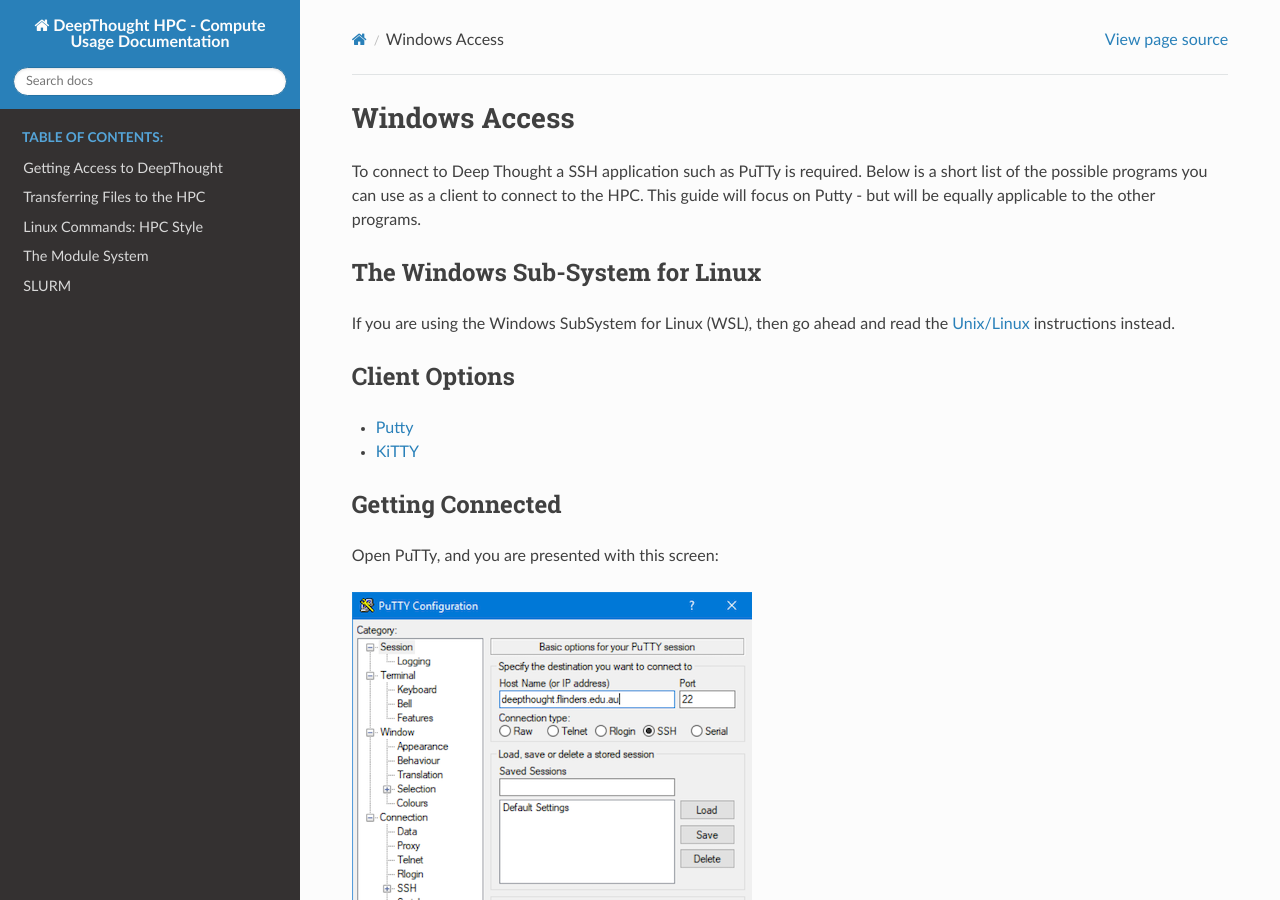
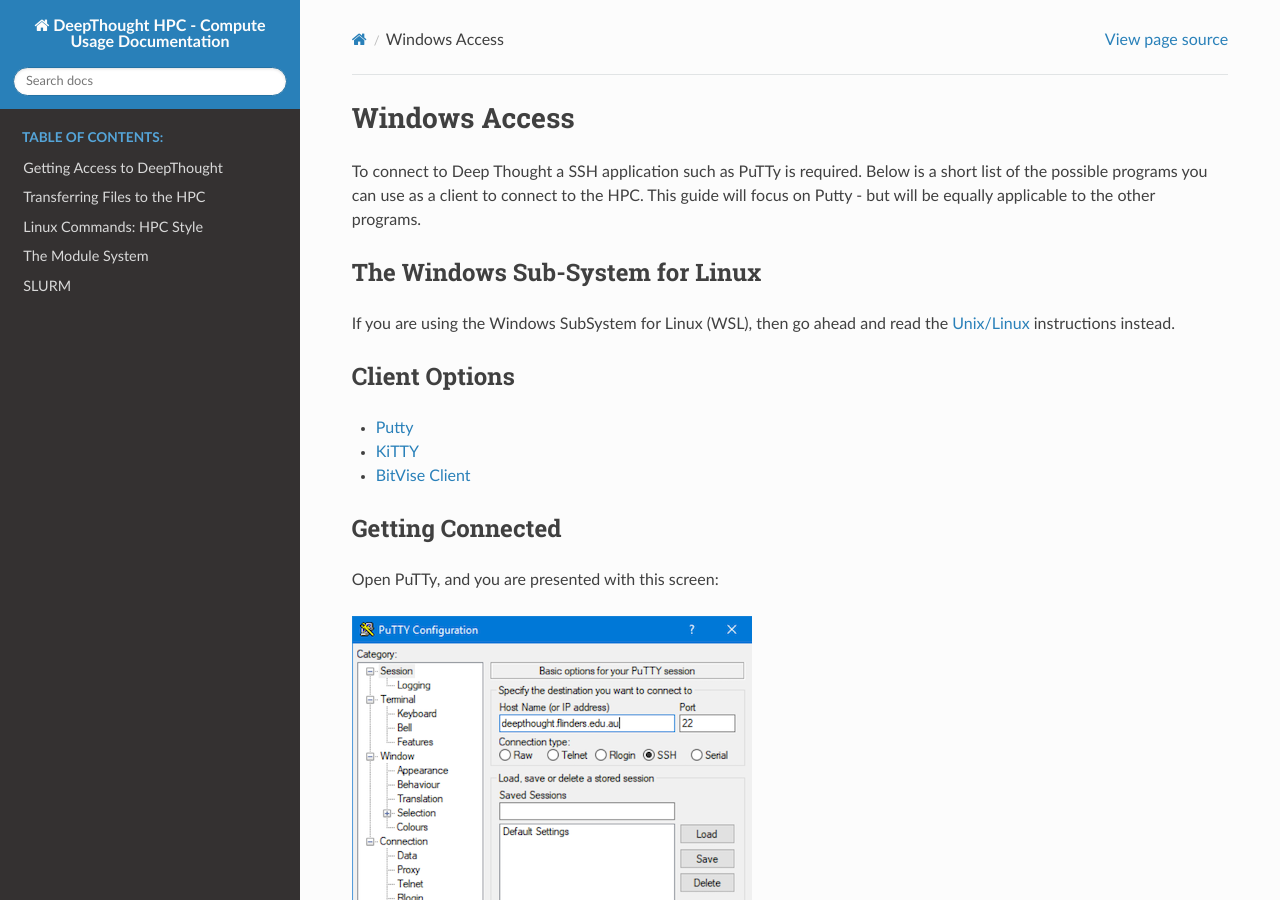
Before and after one commit to flindersuni/DeepThoughtHPC-docs, a Sphinx documentation site: the page built from docs/source/Access/Windows/WindowsAccess.md, in a window 1280 px wide and 900 px high. Built offline with Sphinx 7.4.7 and the Read the Docs theme 2.0.0, drawn with Linux system fonts in a browser that asks for light colours.

Commit message:
add BitVise
Very popular program and easy to use + SFTP included.

```diff
--- a/docs/source/Access/Windows/WindowsAccess.md
+++ b/docs/source/Access/Windows/WindowsAccess.md
@@ -10,6 +10,7 @@
 
 - [Putty](https://www.chiark.greenend.org.uk/~sgtatham/putty/latest.html)
 - [KiTTY](http://www.9bis.net/kitty/#!pages/download.md)
+- [BitVise Client](https://www.bitvise.com/download-area)
 
 ## Getting Connected
 
```
